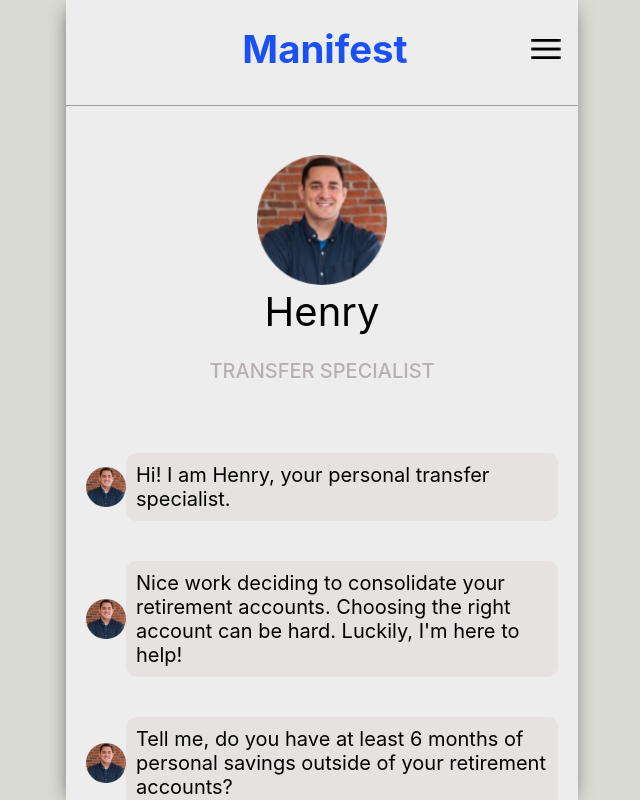
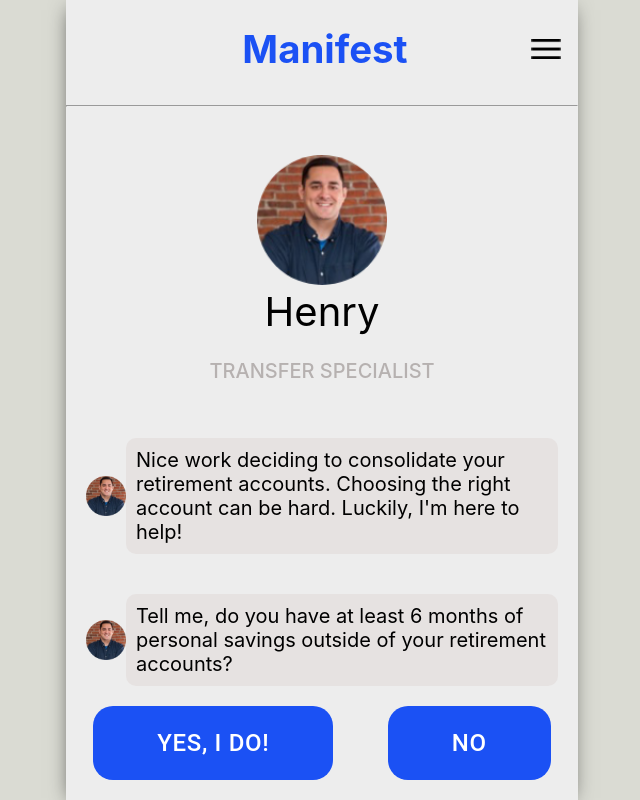
Before and after one commit to alihussain98/manifest-chat, a React (Create React App) app: page / in a window 1280 px wide. Shown: the whole page, without its empty margins (318-958 px from the left). Built offline with nearby package versions, Linux system fonts and the light colour scheme.

Commit message:
Fixed Scroll

```diff
--- a/src/App.js
+++ b/src/App.js
@@ -3,6 +3,7 @@
 import BotIntro from './BotIntro';
 import Chat from './Chat';
 import ChatContextProvider from './ChatContext';
+import UserInput from './UserInput';
 
 
 function App() {
@@ -13,6 +14,7 @@
           <Header />
           <BotIntro />
           <Chat />
+          <UserInput />
         </ChatContextProvider> </div>
     </div>
   );
--- a/src/Chat.css
+++ b/src/Chat.css
@@ -6,6 +6,7 @@
   padding-top: 30px;
   padding-left: 20px;
   padding-right: 20px;
+  overflow: auto;
 }
 
 .chat_message {
--- a/src/Chat.js
+++ b/src/Chat.js
@@ -1,27 +1,20 @@
-import React, { useContext } from "react";
+import React, { useContext, useRef, useEffect } from "react";
 import './Chat.css';
 import { ChatContext } from './ChatContext';
-import { Button } from '@material-ui/core';
 import chatdp from './images/61.png';
 import wait from './images/Wait.png';
 import edit from './images/edit.png';
-import DayPicker from 'react-day-picker';
-import 'react-day-picker/lib/style.css';
 
 function Chat() {
-    const { messages, userClickedYes, userSelectedDate, userClickedNo, deleteMessages, isLoading, showUserInput, confirmClicked } = useContext(ChatContext);
-    const yesMessages = ['Yes, I do!', 'Yes', 'Active'];
-    const noMessages = ['No', 'Not Really', 'Passive'];
-    const userMessageCount = messages.reduce((count, message) => {
-        if (!message.isAdmin) {
-            count++;
-        }
-        return count;
-    }, 0);
+    const { messages, deleteMessages, isLoading } = useContext(ChatContext);
+    const chatRef = useRef();
 
+    useEffect(() => {
+        chatRef.current.scrollTo(0, chatRef.current.scrollHeight);
+    }, [messages]);
 
     return (
-        <div className="chats">
+        <div className="chats" ref={chatRef}>
             {messages.map(message => (
                 <div className={message.isAdmin
                     ? "chats_room"
@@ -48,30 +41,6 @@
                     </div>
                     : null
             }
-
-            {showUserInput
-                ? userMessageCount < 3
-                    ? <div className="choice_pg1">
-                        <div className="choice1">
-                            <Button onClick={() => userClickedYes(yesMessages[userMessageCount])}> {yesMessages[userMessageCount]} </Button>
-                        </div>
-                        <div className="choice2">
-                            <Button onClick={() => userClickedNo(noMessages[userMessageCount])}> {noMessages[userMessageCount]} </Button>
-                        </div>
-                    </div>
-                    : userMessageCount === 3
-                        ?
-                        <div className="date_picker">
-                            <DayPicker onDayClick={userSelectedDate} />
-                        </div>
-                        : userMessageCount > 3
-                            ?
-                            <div className="confirm_button">
-                                <Button onClick={confirmClicked}>Confirm</Button>
-                            </div>
-                            : null
-                : null
-            }
         </div >
     )
 }
--- a/src/ChatContext.js
+++ b/src/ChatContext.js
@@ -8,7 +8,7 @@
     const [messages, setMessages] = useState([]);
     const [showUserInput, setShowUserInput] = useState(false);
     const [isLoading, setIsLoading] = useState(true);
-    const [pendingMessages, setPendingMessages] = useState([
+    const pendingMessages = [
         [
             { message: "Hi! I am Henry, your personal transfer specialist.", id: uuid(), isAdmin: true },
             { message: "Nice work deciding to consolidate your retirement accounts. Choosing the right account can be hard. Luckily, I'm here to help!", id: uuid(), isAdmin: true },
@@ -28,7 +28,7 @@
         [
             { message: "Thankyou for walking me through your preferences, this will make it much easier for us to choose the right destination for you.", id: uuid(), isAdmin: true }
         ]
-    ]);
+    ];
 
     const addNextAdminMessage = () => {
         setIsLoading(true);
@@ -56,7 +56,6 @@
     }, []);
 
     const userClickedYes = (userMessage) => {
-        console.log("UserClickedYes", messages);
         setMessages(messages => [
             ...messages,
             { message: userMessage, id: uuid(), isAdmin: false }
@@ -86,13 +85,13 @@
 
     }
 
-    const confirmClicked = () => {
+    const resetChat = () => {
         setMessages([]);
         addNextAdminMessage();
     }
 
     return (
-        <ChatContext.Provider value={{ messages, confirmClicked, userSelectedDate, userClickedYes, userClickedNo, deleteMessages, isLoading, showUserInput }}>
+        <ChatContext.Provider value={{ messages, resetChat, userSelectedDate, userClickedYes, userClickedNo, deleteMessages, isLoading, showUserInput }}>
             {props.children}
         </ChatContext.Provider>
     );
--- a/src/Header.js
+++ b/src/Header.js
@@ -1,9 +1,11 @@
-import React from 'react'
+import React, { useContext } from "react";
+import { ChatContext } from './ChatContext';
 import './Header.css'
 import menu from './images/menu.png'
 import { Button } from '@material-ui/core'
 
 function Header() {
+    const { resetChat } = useContext(ChatContext);
     return (
         <div className="header">
             <div className="header_elements">
@@ -12,7 +14,7 @@
                 </div>
 
                 <div className="header_menu">
-                    <Button><img className="header_logo" src={menu} alt="Menu" /></Button>
+                    <Button onClick={resetChat}><img className="header_logo" src={menu} alt="Menu" /></Button>
                 </div>
             </div>
             <hr />
--- /dev/null
+++ b/src/UserInput.js
@@ -0,0 +1,46 @@
+import React, { useContext } from "react";
+import { ChatContext } from './ChatContext';
+import { Button } from '@material-ui/core';
+import DayPicker from 'react-day-picker';
+import 'react-day-picker/lib/style.css';
+function UserInput() {
+    const { messages, userClickedYes, userSelectedDate, userClickedNo, showUserInput, resetChat } = useContext(ChatContext);
+    const yesMessages = ['Yes, I do!', 'Yes', 'Active'];
+    const noMessages = ['No', 'Not Really', 'Passive'];
+    const userMessageCount = messages.reduce((count, message) => {
+        if (!message.isAdmin) {
+            count++;
+        }
+        return count;
+    }, 0);
+
+    return (
+        <div className="userInput">
+            {showUserInput
+                ? userMessageCount < 3
+                    ? <div className="choice_pg1">
+                        <div className="choice1">
+                            <Button onClick={() => userClickedYes(yesMessages[userMessageCount])}> {yesMessages[userMessageCount]} </Button>
+                        </div>
+                        <div className="choice2">
+                            <Button onClick={() => userClickedNo(noMessages[userMessageCount])}> {noMessages[userMessageCount]} </Button>
+                        </div>
+                    </div>
+                    : userMessageCount === 3
+                        ?
+                        <div className="date_picker">
+                            <DayPicker onDayClick={userSelectedDate} />
+                        </div>
+                        : userMessageCount > 3
+                            ?
+                            <div className="confirm_button">
+                                <Button onClick={resetChat}>Confirm</Button>
+                            </div>
+                            : null
+                : null
+            }
+        </div>
+    )
+}
+
+export default UserInput
```
Also changed, not shown: src/UserInput.css (added).
